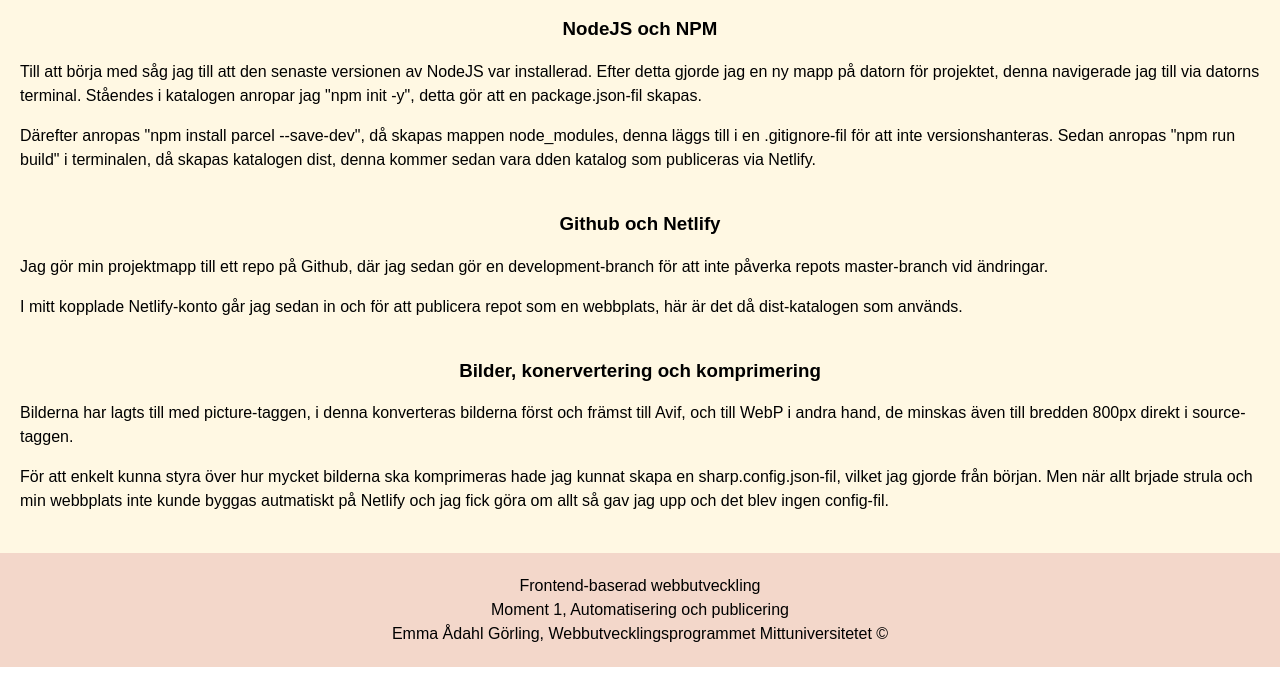
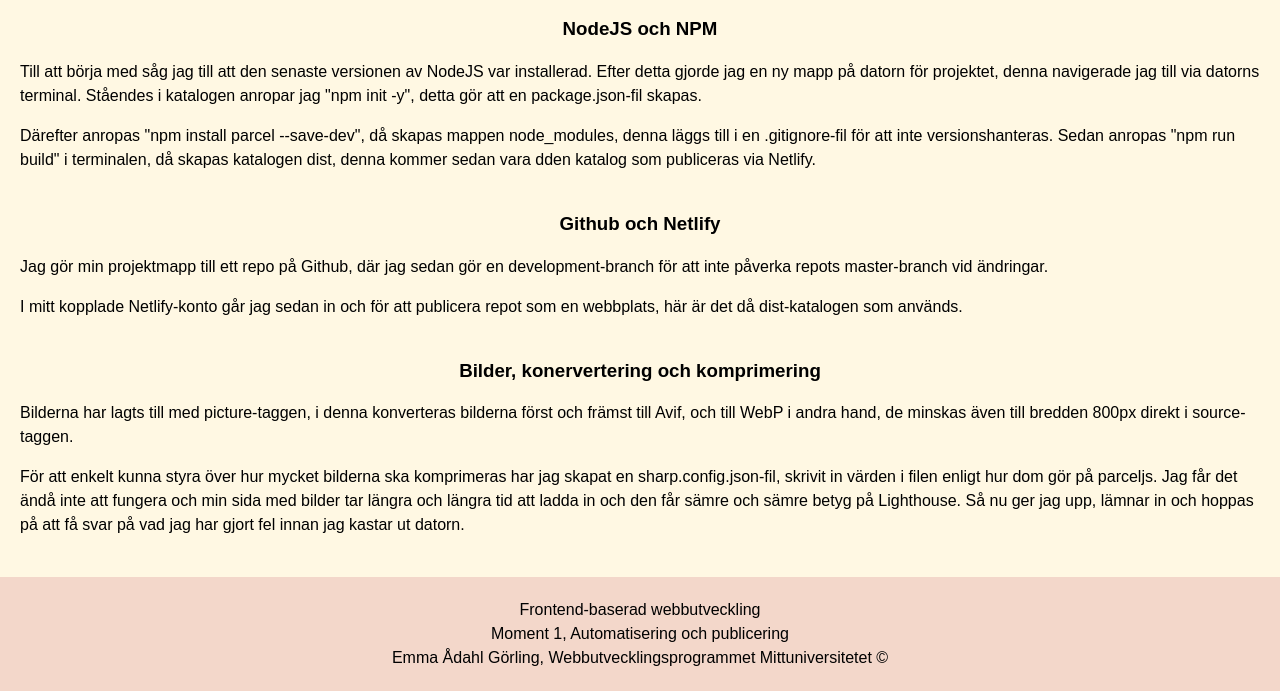
Before and after one commit to EmmaGorling/Frontend_Moment_1, a website built with Parcel: page src/process.html in a window 1280 px wide. Shown: the part 254-945 px from the top of the page. Before the commit the page ends 921 px from the top, so only its background shows below. Built offline with nearby package versions, Linux system fonts and the light colour scheme.

Commit message:
Ändrat lite i process-filen.... Nu ger jag upp

```diff
--- a/src/process.html
+++ b/src/process.html
@@ -68,8 +68,8 @@
                     och till WebP i andra hand, de minskas även till bredden 800px direkt i source-taggen.
                 </p>
                 <p>
-                    För att enkelt kunna styra över hur mycket bilderna ska komprimeras hade jag kunnat skapa en sharp.config.json-fil, vilket jag gjorde från början.
-                    Men när allt brjade strula och min webbplats inte kunde byggas autmatiskt på Netlify och jag fick göra om allt så gav jag upp och det blev ingen config-fil.
+                    För att enkelt kunna styra över hur mycket bilderna ska komprimeras har jag skapat en sharp.config.json-fil, skrivit in värden i filen enligt hur dom gör på parceljs.
+                    Jag får det ändå inte att fungera och min sida med bilder tar längra och längra tid att ladda in och den får sämre och sämre betyg på Lighthouse. Så nu ger jag upp, lämnar in och hoppas på att få svar på vad jag har gjort fel innan jag kastar ut datorn.
                 </p>
             </article>
 
```
